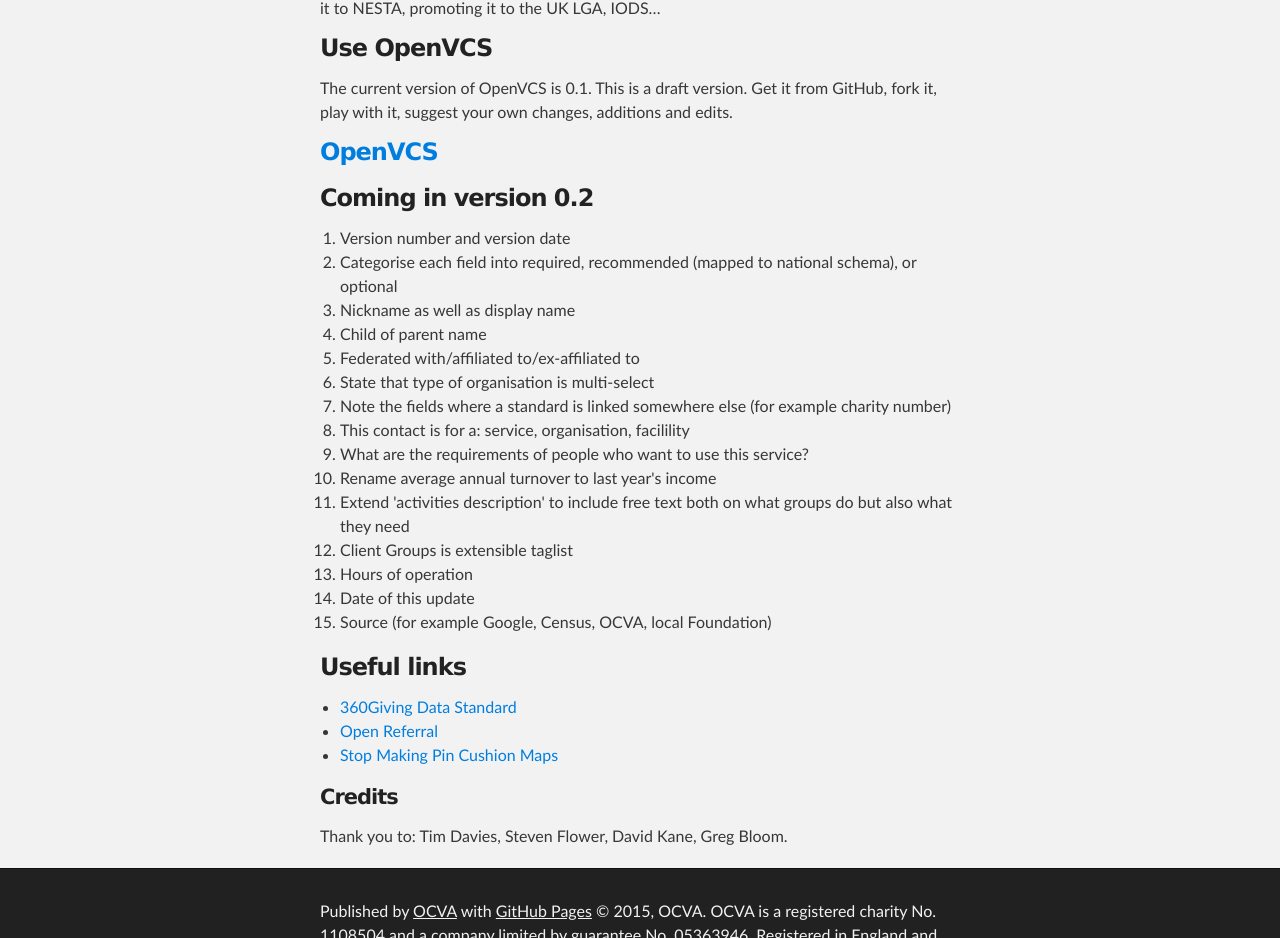
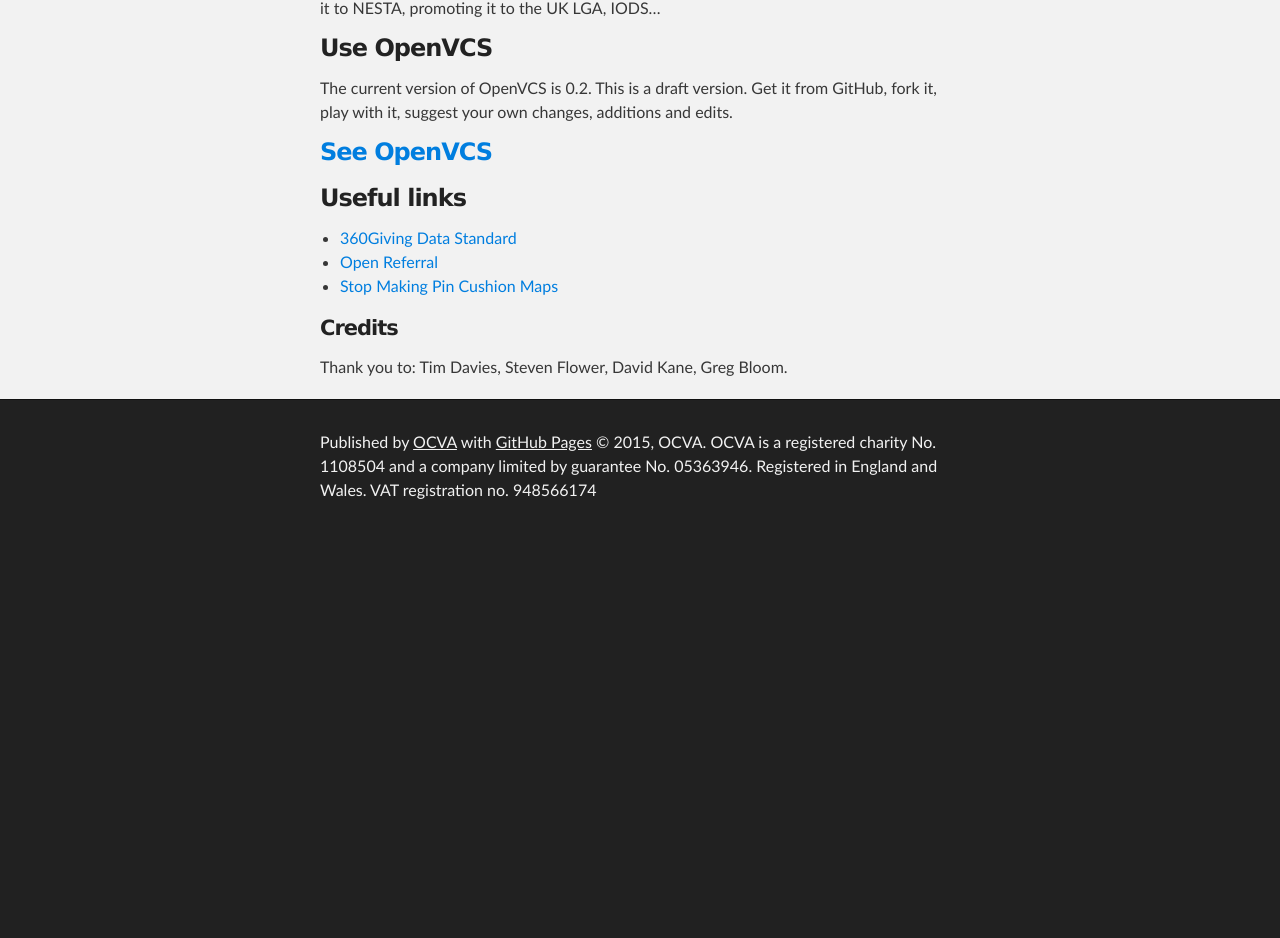
Before and after one commit to OpenVCS/openvcs.github.io, a plain HTML site: page index.html in a window 1280 px wide. Shown: the part 1396-2334 px from the top of the page. After the commit the page ends 1933 px from the top, so only its background shows below. Drawn offline with Linux system fonts and the light colour scheme.

Commit message:
Update index.html

```diff
--- a/index.html
+++ b/index.html
@@ -73,29 +73,9 @@ Just me. Trevor Barton. Systems & Support Manager for <a href="http://ocva.org.u
 We’re considering submitting this to schema.org, involving CiviCRM developers, promoting it to NESTA, promoting it to the UK LGA, IODS…
 
 <h3>Use OpenVCS</h3>
-The current version of OpenVCS is 0.1. This is a draft version. Get it from GitHub, fork it, play with it, suggest your own changes, additions and edits.
+The current version of OpenVCS is 0.2. This is a draft version. Get it from GitHub, fork it, play with it, suggest your own changes, additions and edits.
 
-<h3><a href="https://github.com/OpenVCS/openvcs-standard/blob/master/openvcs-standard.md">OpenVCS</a></h3>
-
-<h3>Coming in version 0.2</h3>
-<ol>
-  <li>Version number and version date </li>
-  <li>Categorise each field into required, recommended (mapped to national schema), or optional</li>
-  <li>Nickname as well as display name</li>
-  <li>Child of parent name</li>
-  <li>Federated with/affiliated to/ex-affiliated to</li>
-  <li>State that type of organisation is multi-select </li>
-  <li>Note the fields where a standard is linked somewhere else (for example charity number)</li>
-  <li>This contact is for a: service, organisation, facilility</li>
-  <li>What are the requirements of people who want to use this service?</li>
-  <li>Rename average annual turnover to last year's income</li>
-  <li>Extend 'activities description' to include free text both on what groups do but also what they need </li>
-  <li>Client Groups is extensible taglist</li>
-  <li>Hours of operation</li>
-  <li>Date of this update</li>
-  <li>Source (for example Google, Census, OCVA, local Foundation)</li>
-</ol>
-
+<h3><a href="https://github.com/OpenVCS/openvcs-standard/blob/master/openvcs-standard.md">See OpenVCS</a></h3>
 
 <h3>Useful links</h3>
 <ul>
```
